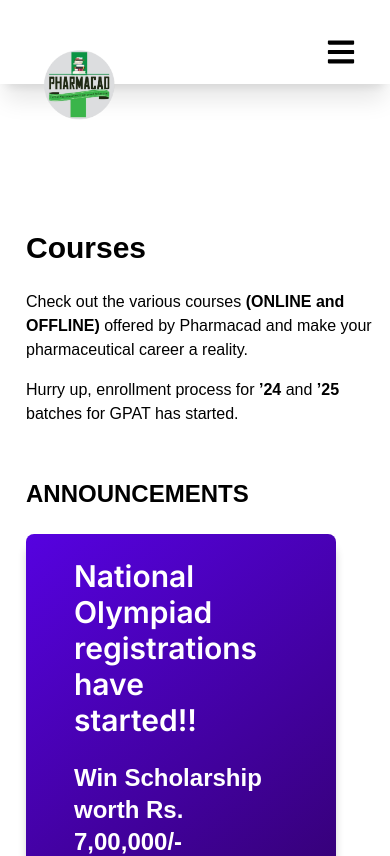
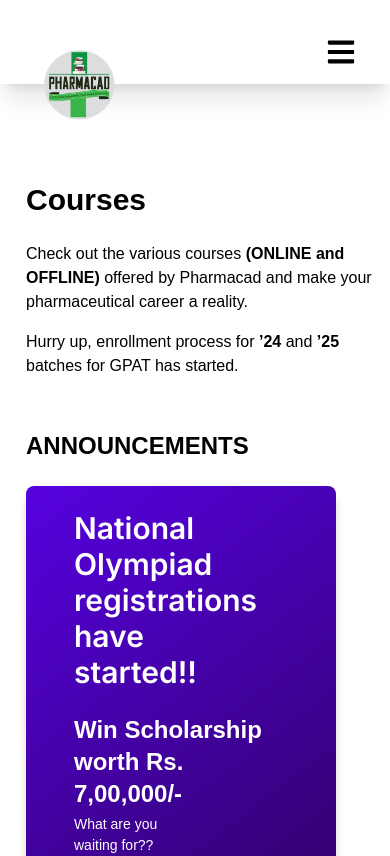
Before and after one commit to vibodhbhosure/Project-Pharmacad, a Next.js app: page /courses in a window 390 px wide. Shown: the top 856 px of the page. Built offline with nearby package versions, Linux system fonts and the light colour scheme.

Commit message:
courses font reduced

```diff
--- a/src/components/Courses.jsx
+++ b/src/components/Courses.jsx
@@ -14,7 +14,7 @@ const Courses = () => {
       {/* <div className="h-[38px] w-[42px] ml-7 lg:ml-[131px] mt-14 md:mt-[57px] border-2 border-gray-300 bg-white items-center justify-center absolute rounded-sm p-2 cursor-pointer -z-50">
         <FaAngleLeft className="ml-1" />
       </div> */}
-      <div className="flex flex-col ml-6 lg:ml-[135px] mr-[10px] lg:mr-[185px] xl:mr-[135px] mt-36 lg:mt-[100px] space-x-0">
+      <div className="flex flex-col ml-6 lg:ml-[135px] mr-[10px] lg:mr-[185px] xl:mr-[135px] mt-24 lg:mt-[100px] space-x-0">
         <div className="h-[200px] w-full flex flex-col xl:pl-20">
           <span className=" text-3xl md:text-4xl font-bold">Courses</span>
           <span className=" mt-6 lg:mt-8 font-normal text-base md:text-lg lg:text-xl w-full mr-[10px] lg:mr-[185px] xl:mr-[135px]">
@@ -32,14 +32,14 @@ const Courses = () => {
 
         {Annoucements_data.map((cardData, index) => (
           <div
-            className="h-[204px] w-[310px] sm:w-[600px] md:w-[536px] mt-12 lg:mt-8 mx-auto sm:mx-0 lg:pl-20"
+            className="h-[204px] w-[310px] sm:w-[600px] md:w-[536px] mt-12 lg:mt-8 mx-auto sm:mx-0 xl:pl-20"
             key={index}
           >
             <Annoucements cardData={cardData} />
           </div>
         ))}
       </div>
-      <div className=" mt-[440px] sm:mt-48 md:mt-[220px] mx-6 lg:ml-[131px] lg:pl-20">
+      <div className=" mt-[440px] sm:mt-48 md:mt-[220px] mx-6 lg:ml-[131px] xl:pl-20">
         <span className="hidden lg:block font-bold text-3xl ">
           Upcoming Batches
         </span>
```
